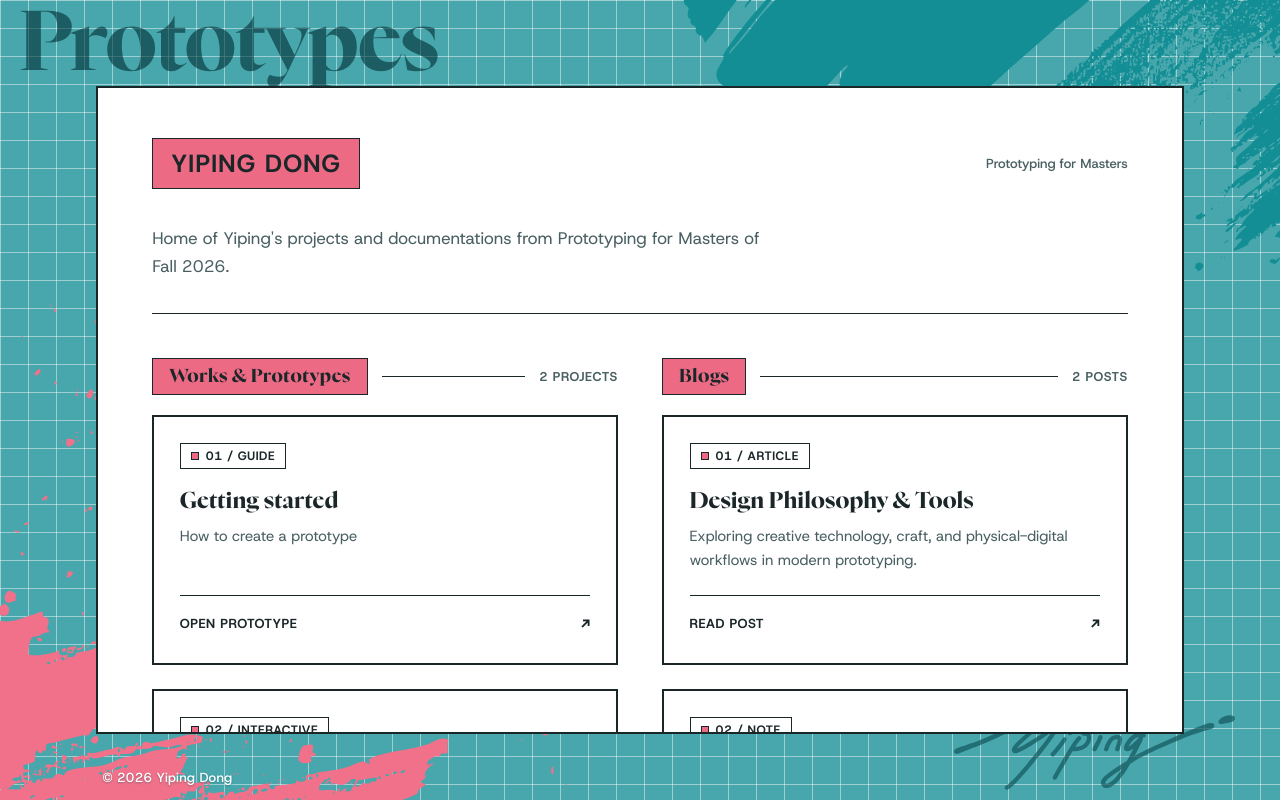
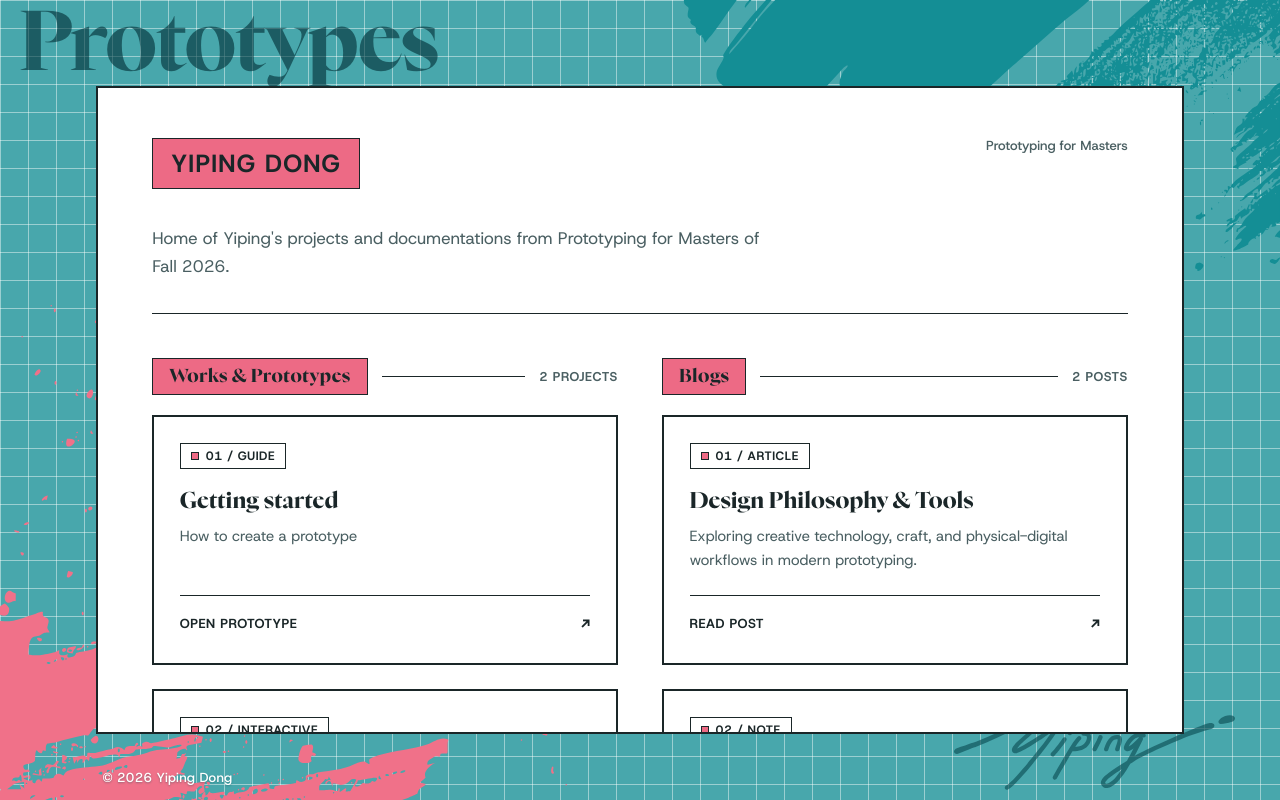
Before and after one commit to wuyuyipi/prototyping-for-masters, a Next.js app: page / in a window 1280 px wide. Built offline with nearby package versions, Linux system fonts and the light colour scheme.

Commit message:
Set Node version to 24.x for deployment compatibility and top-align subtag

```diff
--- a/app/styles/home.module.css
+++ b/app/styles/home.module.css
@@ -105,7 +105,7 @@
 .headerMetaRow {
   display: flex;
   flex-wrap: wrap;
-  align-items: center;
+  align-items: flex-start;
   gap: 10px;
   margin-bottom: 2rem;
 }
@@ -133,6 +133,7 @@
   font-size: 0.82rem;
   font-weight: 500;
   margin-left: auto;
+  line-height: 1.2;
 }
 
 /* Hero Display */
--- a/package.json
+++ b/package.json
@@ -3,7 +3,7 @@
   "version": "0.1.0",
   "private": true,
   "engines": {
-    "node": ">=26.9.0 <27"
+    "node": "24.x"
   },
   "overrides": {
     "postcss": "8.5.28"
```
Also changed, not shown: 1 other file (tests, documents, lock files or other folders).
